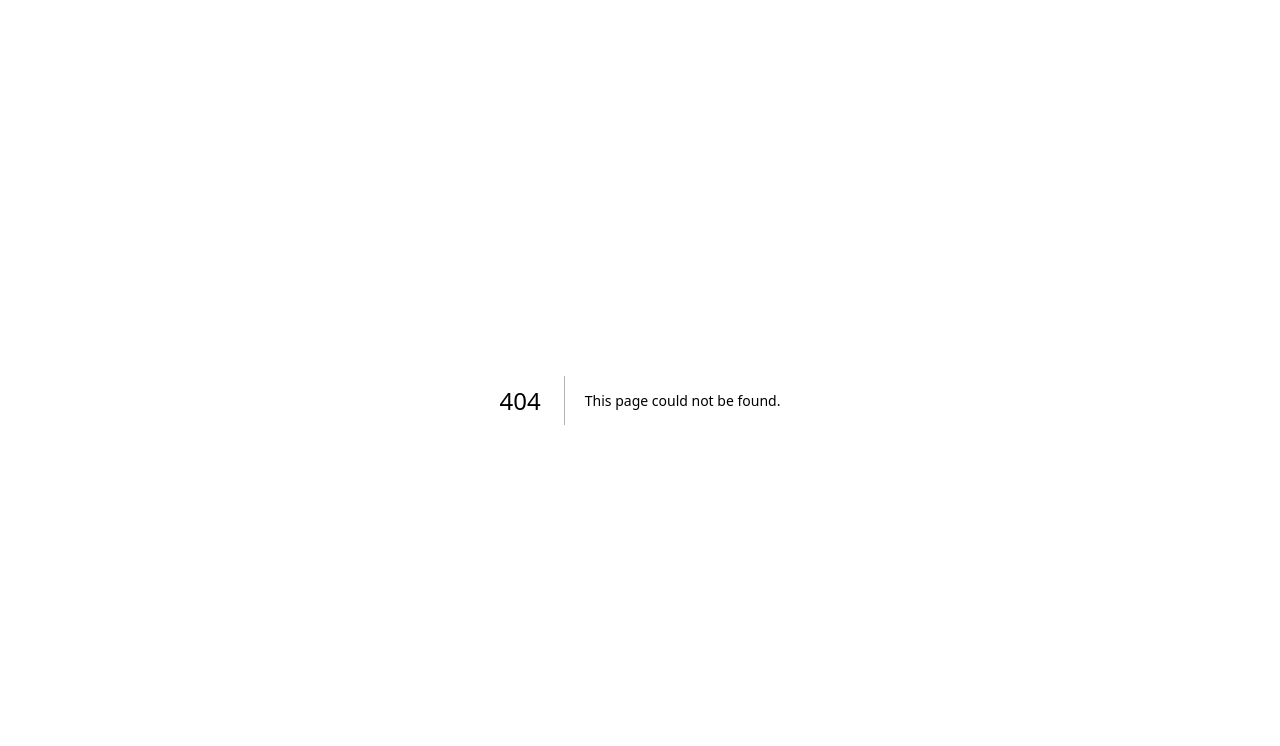
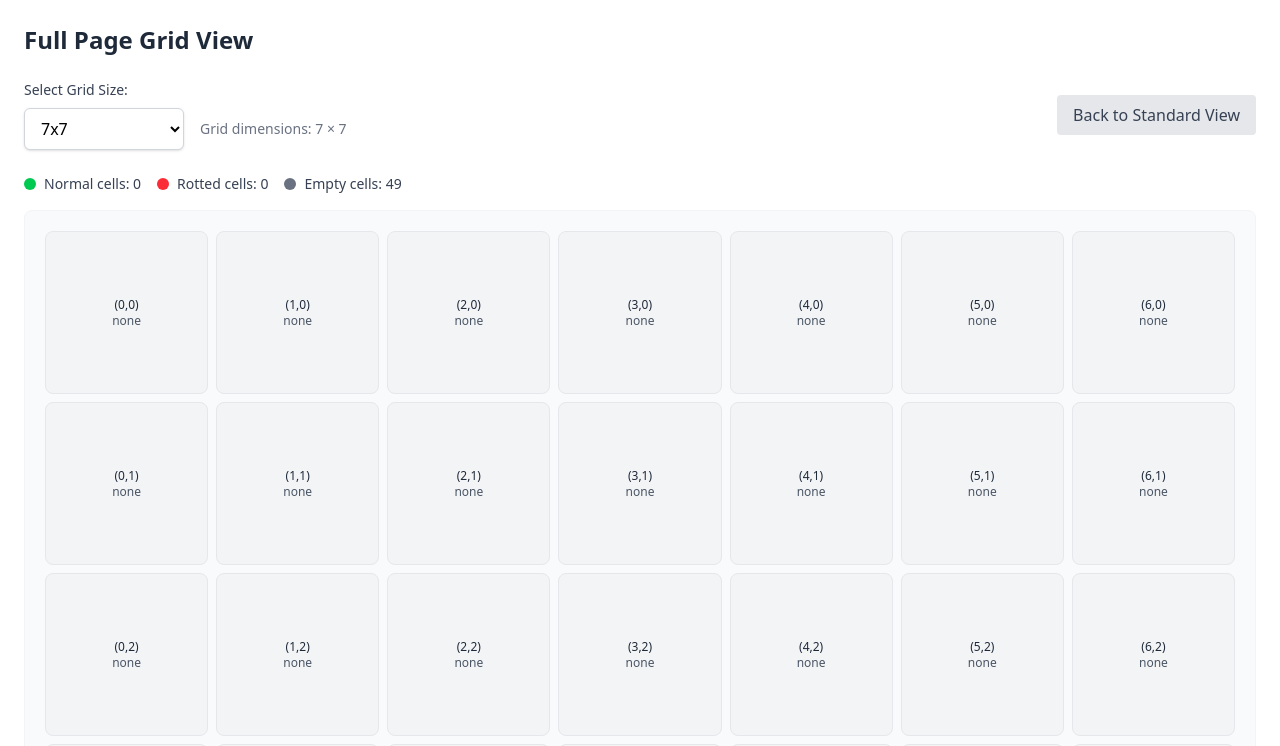
Before and after one commit to strdoffin/KasetArt, a Next.js app in the folder frontend/: page /fullpagegrid in a window 1280 px wide. Before the commit this address had no page. Shown: the top 746 px of the page. Built offline with nearby package versions, Linux system fonts and the light colour scheme.

Commit message:
add new page for full page and size show

```diff
--- a/frontend/components/gridlive.jsx
+++ b/frontend/components/gridlive.jsx
@@ -1,7 +1,13 @@
 'use client';
-import React, { useEffect, useState } from 'react';
+import React, { useState, useEffect } from 'react';
+import { useRouter } from 'next/navigation';
 
-const GridStatusDisplay = ({ initialData }) => {
+const GridSizeSelector = ({ initialData }) => {
+  const router = useRouter();
+  // State for grid size (1x1 to 6x6)
+  const [gridSize, setGridSize] = useState(2);
+
+  // Initial data structure with default 2x2 grid
   const [gridData, setGridData] = useState(initialData || {
     "normal_cnt": 2,
     "rot_cnt": 2,
@@ -13,12 +19,12 @@ const GridStatusDisplay = ({ initialData }) => {
     ]
   });
 
-  // Create a 2x2 grid with default "none" status
-  const createGrid = (data) => {
+  // Create a dynamic grid with default "none" status
+  const createGrid = (data, size) => {
     const grid = [];
-    for (let y = 0; y < 2; y++) {
+    for (let y = 0; y < size; y++) {
       const row = [];
-      for (let x = 0; x < 2; x++) {
+      for (let x = 0; x < size; x++) {
         // Default status is "none"
         row.push({ x, y, status: "none" });
       }
@@ -28,7 +34,7 @@ const GridStatusDisplay = ({ initialData }) => {
     // Update grid with positions from payload
     if (data.position && Array.isArray(data.position)) {
       data.position.forEach(pos => {
-        if (pos.x >= 0 && pos.x < 2 && pos.y >= 0 && pos.y < 2) {
+        if (pos.x >= 0 && pos.x < size && pos.y >= 0 && pos.y < size) {
           grid[pos.y][pos.x].status = pos.status || "none";
         }
       });
@@ -61,7 +67,25 @@ const GridStatusDisplay = ({ initialData }) => {
     }
   }, [initialData]);
 
-  const grid = createGrid(gridData);
+  // Handle grid size change
+  const handleGridSizeChange = (e) => {
+    const newSize = parseInt(e.target.value, 10);
+    setGridSize(newSize);
+
+    // Reset grid data for new size
+    setGridData({
+      "normal_cnt": 0,
+      "rot_cnt": 0,
+      "position": []
+    });
+  };
+
+  // Navigate to full page grid view
+  const navigateToFullPageGrid = () => {
+    router.push('/fullpagegrid');
+  };
+
+  const grid = createGrid(gridData, gridSize);
   const cellCounts = countCellTypes(grid);
 
   // Function to get styling based on status
@@ -93,9 +117,37 @@ const GridStatusDisplay = ({ initialData }) => {
   };
 
   return (
-    <div className="bg-white p-6 rounded-lg shadow-md mb-8">
+    <div className="bg-white p-6 rounded-lg shadow-md">
+      <div className="mb-6 flex justify-between items-start">
+        <div>
+          <label className="block text-gray-700 text-sm font-medium mb-2" htmlFor="gridSize">
+            Select Grid Size:
+          </label>
+          <div className="flex items-center gap-4">
+            <select
+              id="gridSize"
+              value={gridSize}
+              onChange={handleGridSizeChange}
+              className="block w-40 py-2 px-3 border border-gray-300 bg-white rounded-md shadow-sm focus:outline-none focus:ring-indigo-500 focus:border-indigo-500"
+            >
+              {[...Array(6)].map((_, i) => (
+                <option key={i} value={i + 1}>{`${i + 1}x${i + 1}`}</option>
+              ))}
+            </select>
+            <span className="text-sm text-gray-500">Grid dimensions: {gridSize} × {gridSize}</span>
+          </div>
+        </div>
+
+        <button
+          onClick={navigateToFullPageGrid}
+          className="px-4 py-2 bg-indigo-600 text-white rounded hover:bg-indigo-700 transition"
+        >
+          Go to Full Page Grid
+        </button>
+      </div>
+
       <div className="mb-4">
-        <div className="flex space-x-6">
+        <div className="flex flex-wrap gap-4">
           <div className="flex items-center">
             <div className="w-3 h-3 rounded-full bg-green-500 mr-2"></div>
             <span className="text-sm text-gray-700">Normal cells: {cellCounts.normal}</span>
@@ -111,15 +163,17 @@ const GridStatusDisplay = ({ initialData }) => {
         </div>
       </div>
 
-      <div className="bg-gray-50 p-4 rounded-lg border border-gray-100">
-        <div className="grid grid-cols-2 gap-3 h-96">
-          {grid.map((row, y) =>
-            row.map((cell, x) => {
+      <div className="bg-gray-50 p-4 rounded-lg border border-gray-100 overflow-auto">
+        <div className="max-w-2xl mx-auto">
+          {grid.map((row, y) => (
+            <div key={`row-${y}`} className="flex">
+              {row.map((cell, x) => {
                 const styles = getStatusStyles(cell.status);
                 return (
                   <div
                     key={`${x}-${y}`}
-                  className={`h-full w-full flex items-center justify-center rounded-lg ${styles.bg} border ${styles.border}`}
+                    className={`aspect-square flex items-center justify-center rounded-lg ${styles.bg} border ${styles.border} m-1`}
+                    style={{ width: `calc((100% - ${gridSize * 7}px) / ${gridSize})` }}
                   >
                     <div className="text-center">
                       <div className={`text-xs font-medium ${styles.text}`}>
@@ -131,12 +185,13 @@ const GridStatusDisplay = ({ initialData }) => {
                     </div>
                   </div>
                 );
-            })
-          )}
+              })}
+            </div>
+          ))}
         </div>
       </div>
     </div>
   );
 };
 
-export default GridStatusDisplay;
+export default GridSizeSelector;
--- a/frontend/components/linegraph.jsx
+++ b/frontend/components/linegraph.jsx
@@ -25,7 +25,7 @@ export default function Linegraph({ data: dailyAvg }) {
             <div className="mb-4 flex justify-between">
                 <label className="font-semibold text-gray-800 mr-2">Select Month:</label>
                 <select
-                    className="p-2 rounded"
+                    className=" block w-40 py-2 px-3 border border-gray-300 bg-white rounded-md shadow-sm focus:outline-none focus:ring-indigo-500 focus:border-indigo-500"
                     value={selectedMonth}
                     onChange={(e) => setSelectedMonth(e.target.value)}
                 >
--- /dev/null
+++ b/frontend/src/app/fullpagegrid/page.js
@@ -0,0 +1,230 @@
+'use client';
+import React, { useState, useEffect } from 'react';
+import { useRouter } from 'next/navigation';
+
+const FullPageGrid = ({ initialData }) => {
+  const router = useRouter();
+  const [gridSize, setGridSize] = useState(7); // Default to 7x7 since we redirect from 6x6
+
+  // Initial empty grid data
+  const [gridData, setGridData] = useState(initialData || {
+    "normal_cnt": 0,
+    "rot_cnt": 0,
+    "position": []
+  });
+
+  // Create a dynamic grid with default "none" status
+  const createGrid = (data, size) => {
+    const grid = [];
+    for (let y = 0; y < size; y++) {
+      const row = [];
+      for (let x = 0; x < size; x++) {
+        // Default status is "none"
+        row.push({ x, y, status: "none" });
+      }
+      grid.push(row);
+    }
+
+    // Update grid with positions from payload
+    if (data.position && Array.isArray(data.position)) {
+      data.position.forEach(pos => {
+        if (pos.x >= 0 && pos.x < size && pos.y >= 0 && pos.y < size) {
+          grid[pos.y][pos.x].status = pos.status || "none";
+        }
+      });
+    }
+
+    return grid;
+  };
+
+  // Count cells of each type
+  const countCellTypes = (grid) => {
+    let normal = 0;
+    let rot = 0;
+    let none = 0;
+
+    grid.forEach(row => {
+      row.forEach(cell => {
+        if (cell.status === "normal") normal++;
+        else if (cell.status === "rot") rot++;
+        else none++;
+      });
+    });
+
+    return { normal, rot, none };
+  };
+
+  // Update grid data when props change
+  useEffect(() => {
+    if (initialData) {
+      setGridData(initialData);
+    }
+  }, [initialData]);
+
+  // Handle grid size change
+  const handleGridSizeChange = (e) => {
+    const newSize = parseInt(e.target.value, 10);
+    setGridSize(newSize);
+
+
+    // Reset grid data for new size
+    setGridData({
+      "normal_cnt": 0,
+      "rot_cnt": 0,
+      "position": []
+    });
+  };
+
+  // Toggle cell status on click
+  const toggleCellStatus = (x, y) => {
+    const grid = createGrid(gridData, gridSize);
+    const cell = grid[y][x];
+
+    // Cycle through statuses: none -> normal -> rot -> none
+    let newStatus;
+    switch(cell.status) {
+      case "none":
+        newStatus = "normal";
+        break;
+      case "normal":
+        newStatus = "rot";
+        break;
+      case "rot":
+      default:
+        newStatus = "none";
+    }
+
+    // Update positions array
+    const newPositions = gridData.position.filter(pos => !(pos.x === x && pos.y === y));
+    if (newStatus !== "none") {
+      newPositions.push({ x, y, status: newStatus });
+    }
+
+    // Update grid data
+    setGridData({
+      ...gridData,
+      normal_cnt: newStatus === "normal" ? gridData.normal_cnt + 1 :
+                  cell.status === "normal" ? gridData.normal_cnt - 1 :
+                  gridData.normal_cnt,
+      rot_cnt: newStatus === "rot" ? gridData.rot_cnt + 1 :
+               cell.status === "rot" ? gridData.rot_cnt - 1 :
+               gridData.rot_cnt,
+      position: newPositions
+    });
+  };
+
+  const grid = createGrid(gridData, gridSize);
+  const cellCounts = countCellTypes(grid);
+
+  // Function to get styling based on status
+  const getStatusStyles = (status) => {
+    switch(status) {
+      case "rot":
+        return {
+          bg: "bg-red-100",
+          border: "border-red-200",
+          text: "text-red-800",
+          subtext: "text-red-600"
+        };
+      case "normal":
+        return {
+          bg: "bg-green-100",
+          border: "border-green-200",
+          text: "text-green-800",
+          subtext: "text-green-600"
+        };
+      case "none":
+      default:
+        return {
+          bg: "bg-gray-100",
+          border: "border-gray-200",
+          text: "text-gray-800",
+          subtext: "text-gray-600"
+        };
+    }
+  };
+
+  return (
+    <div className="bg-white p-6 min-h-screen">
+      <div className="max-w-7xl mx-auto">
+        <h1 className="text-2xl font-bold text-gray-800 mb-6">Full Page Grid View</h1>
+
+        <div className="mb-6 flex justify-between items-center">
+          <div>
+            <label className="block text-gray-700 text-sm font-medium mb-2" htmlFor="gridSize">
+              Select Grid Size:
+            </label>
+            <div className="flex items-center gap-4">
+              <select
+                id="gridSize"
+                value={gridSize}
+                onChange={handleGridSizeChange}
+                className="block w-40 py-2 px-3 border border-gray-300 bg-white rounded-md shadow-sm focus:outline-none focus:ring-indigo-500 focus:border-indigo-500"
+              >
+                {[...Array(20)].map((_, i) => (
+                  <option key={i} value={i + 1}>{`${i + 1}x${i + 1}`}</option>
+                ))}
+              </select>
+              <span className="text-sm text-gray-500">Grid dimensions: {gridSize} × {gridSize}</span>
+            </div>
+          </div>
+
+          <button
+            onClick={() => router.push('/')}
+            className="px-4 py-2 bg-gray-200 text-gray-700 rounded hover:bg-gray-300 transition"
+          >
+            Back to Standard View
+          </button>
+        </div>
+
+        <div className="mb-4">
+          <div className="flex flex-wrap gap-4">
+            <div className="flex items-center">
+              <div className="w-3 h-3 rounded-full bg-green-500 mr-2"></div>
+              <span className="text-sm text-gray-700">Normal cells: {cellCounts.normal}</span>
+            </div>
+            <div className="flex items-center">
+              <div className="w-3 h-3 rounded-full bg-red-500 mr-2"></div>
+              <span className="text-sm text-gray-700">Rotted cells: {cellCounts.rot}</span>
+            </div>
+            <div className="flex items-center">
+              <div className="w-3 h-3 rounded-full bg-gray-500 mr-2"></div>
+              <span className="text-sm text-gray-700">Empty cells: {cellCounts.none}</span>
+            </div>
+          </div>
+        </div>
+
+        <div className="bg-gray-50 p-4 rounded-lg border border-gray-100 overflow-auto">
+          <div className="w-full">
+            {grid.map((row, y) => (
+              <div key={`row-${y}`} className="flex">
+                {row.map((cell, x) => {
+                  const styles = getStatusStyles(cell.status);
+                  return (
+                    <div
+                      key={`${x}-${y}`}
+                      className={`aspect-square flex items-center justify-center rounded-lg ${styles.bg} border ${styles.border} m-1 cursor-pointer hover:opacity-80`}
+                      style={{ width: `calc((100% - ${gridSize * 7}px) / ${gridSize})` }}
+                      onClick={() => toggleCellStatus(x, y)}
+                    >
+                      <div className="text-center">
+                        <div className={`text-xs font-medium ${styles.text}`}>
+                          ({x},{y})
+                        </div>
+                        <div className={`text-xs ${styles.subtext}`}>
+                          {cell.status}
+                        </div>
+                      </div>
+                    </div>
+                  );
+                })}
+              </div>
+            ))}
+          </div>
+        </div>
+      </div>
+    </div>
+  );
+};
+
+export default FullPageGrid;
```
Lines whose indentation alone changed are shown as unchanged.
